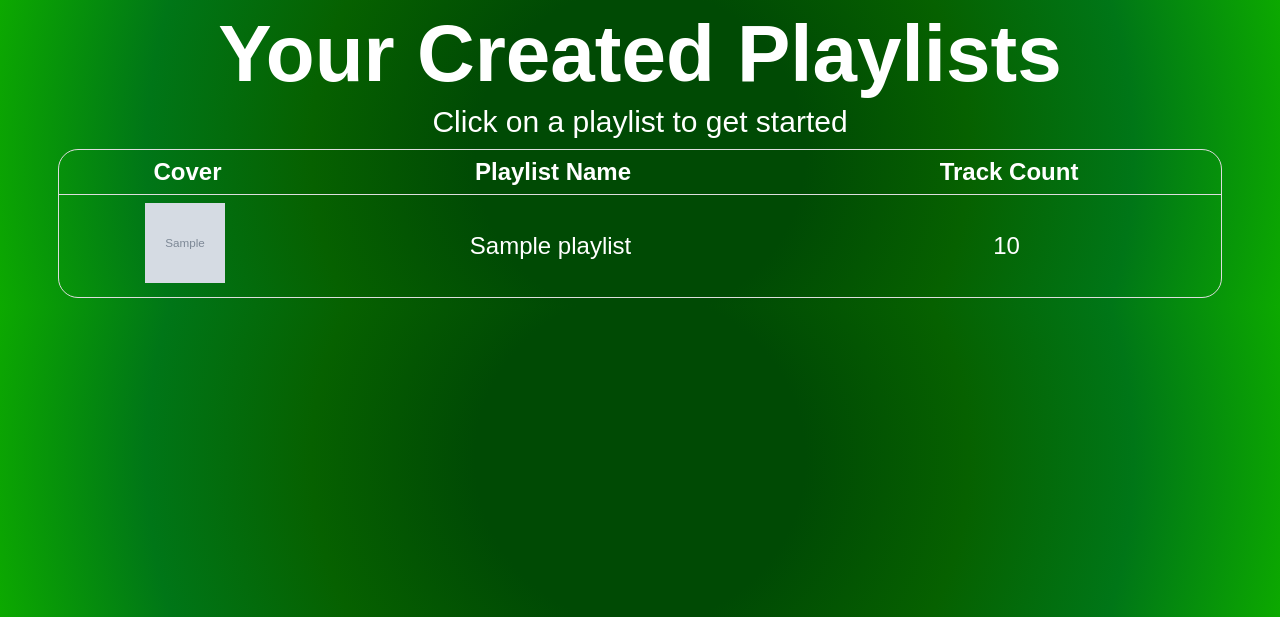
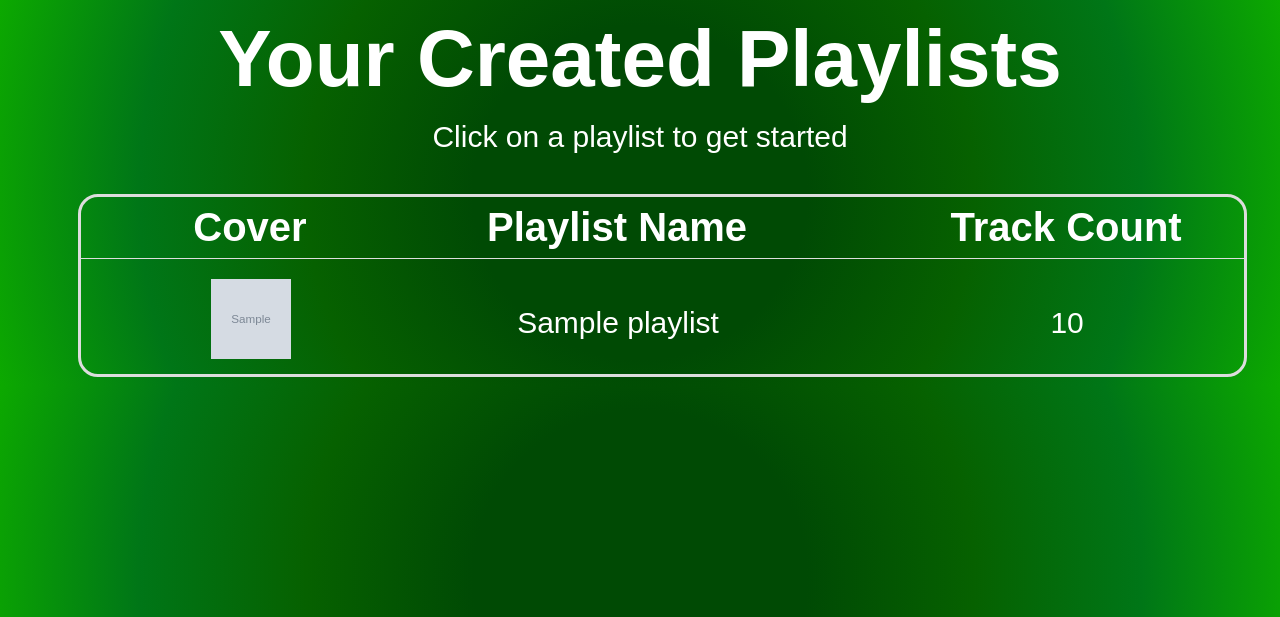
Before and after one commit to tweiss9/Sort-Spotify-Playlist, a Flask app: template templates/playlists.html in a window 1280 px wide. Shown: the top 617 px of the page. Run offline with Flask 3, Linux system fonts and the light colour scheme; the template is opened without the code that fills it: most values are stand-ins (such as "Sample title", 1, 10 or a date in 2020); grey boxes marked "Sample" are stand-in pictures.

Commit message:
css for playlists.html

```diff
--- a/static/css/playlists.css
+++ b/static/css/playlists.css
@@ -2,6 +2,7 @@ h1 {
   text-align: center;
   font-size: 80px;
   margin: auto;
+  padding: 5px;
   font-family: "Circular", sans-serif;
 }
 
@@ -10,35 +11,49 @@ p {
   font-size: 30px;
   font-family: "Circular", sans-serif;
   margin: auto;
-  padding: 5px 0px 10px 0px;
+  padding: 10px 0px 40px 0px;
 }
 
 body {
   background: radial-gradient(circle, rgba(0,74,4,1) 25%, rgba(6,97,0,1) 50%, rgba(0,118,23,1) 75%, rgba(12,169,0,1) 100%);  color : white;
 }
 
-table {
-  width: calc(100% - 100px);
-  border-radius: 20px;
-  border: 1px solid #ddd;
-  max-height: 400px;
-  margin: auto;
-  font-family: "Circular", sans-serif;
-  font-size: x-large;
-  border-collapse: separate;
-  border-spacing: 0;
+.table-container {
+  max-height: calc(100vh - 210px); /* Adjust the height as needed */
+  overflow-y: scroll;
+  margin-left: 70px;
 }
 
-th{
-  padding: 8px 3px 8px 10px;
-  text-align: center;
+table {
+  width: calc(100% - 25px);
+  border-radius: 20px;
+  border: 3px solid #ddd;
+  max-height: 400px;
+  font-family: "Circular", sans-serif;
+  border-spacing: 0px;
+}
+
+.header-row th {
+  padding: 8px 2px 8px 75px;
+  font-size: 40px;
+}
+
+th {
   border-bottom: 1px solid #ddd;
-  font-weight: bold;
 }
+
 td {
-  padding: 8px 3px 8px 5px;
+  padding: 20px 0px 8px 75px;
   text-align: center;
   border-right: none;
+  overflow: auto;
+  font-size: 30px;
+  min-height: 100px;
+}
+
+.header-row:hover{
+  background-color: transparent;
+  cursor: default;
 }
 
 tr:hover {
--- a/templates/playlists.html
+++ b/templates/playlists.html
@@ -10,12 +10,13 @@
     />
    <script src="{{ url_for('static', filename='js/playlists.js') }}"></script>
   </head>
-  <body>
+  <div>
     <h1>Your Created Playlists</h1>
     <p>Click on a playlist to get started</p>
+    <div class="table-container">
       <table>
           <thead>
-        <tr>
+              <tr class="header-row">
                 <th>Cover</th>
                 <th>Playlist Name</th>
                 <th>Track Count</th>
@@ -39,5 +40,6 @@
           {% endfor %}
         </tbody>
       </table>
+    </div>
   </body>
 </html>
```
Lines whose indentation alone changed are shown as unchanged.
